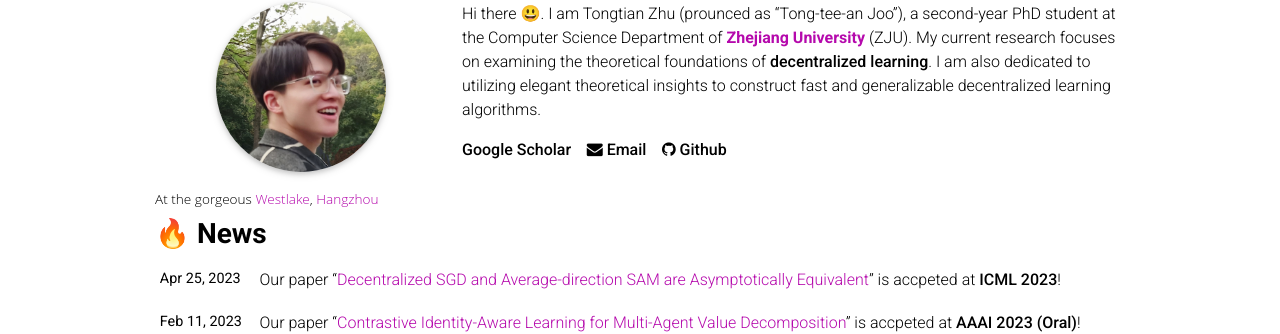
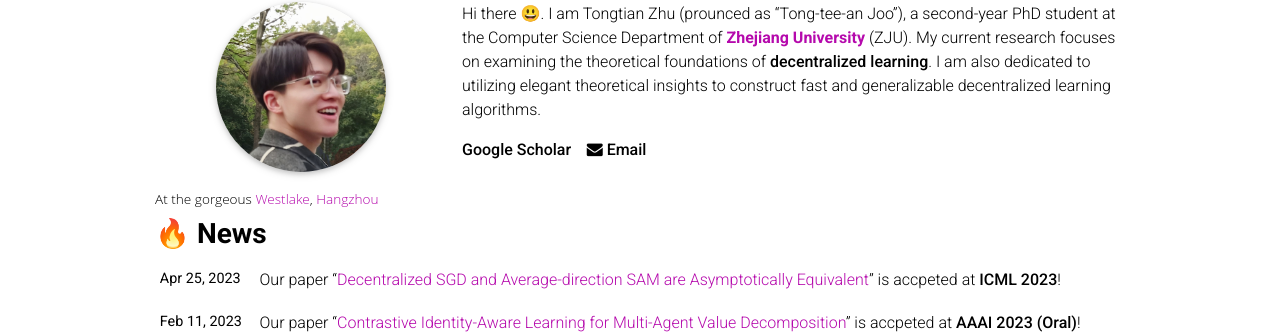
Before and after one commit to Raiden-Zhu/Raiden-Zhu.github.io, a Jekyll site: the page built from _pages/about.md, in a window 1280 px wide and 1208 px high. Shown: the part 199-533 px from the top of the window. Built offline with Jekyll 4.4.1, drawn with Linux system fonts in a browser that asks for light colours; full-size pictures stand in for the smaller copies a plugin makes; comment, search, counter and statistics services are not loaded; a style sheet for code colours, icons or effects is not loaded.

Commit message:
Update about.md

```diff
--- a/_pages/about.md
+++ b/_pages/about.md
@@ -23,7 +23,7 @@
 <!-- In the same year, I joined [<span style="font-weight: bold; color: #B509AC;">JD Explore Academy</span>](https://corporate.jd.com/) (JDE) as a a research intern, where I focused on the generalization theory of decentralized learning,  mentored by Professors [**Fengxiang He**](https://fengxianghe.github.io/) and [**Dacheng Tao**](https://www.sydney.edu.au/engineering/about/our-people/academic-staff/dacheng-tao.html). -->
 My current research focuses on examining the theoretical foundations of **decentralized learning**. I am also dedicated to utilizing elegant theoretical insights to construct fast and generalizable decentralized learning algorithms.
 
-<i class="ai ai-google-scholar"></i> [**Google Scholar**](https://scholar.google.com/citations?user=QvBDUsIAAAAJ&hl=zh-CN]) &nbsp;&nbsp; <!-- <i class="fa fa-twitter"></i> <[**Twitter**](https://twitter.com/Raiden13238619/) &nbsp;&nbsp; --> <i class="fa fa-envelope"></i> [**Email**](mailto:raiden@zju.edu.cn) &nbsp;&nbsp; <!--<i class="fa fa-weixin"></i> [**WeChat**](https://raw.githubusercontent.com/Raiden-Zhu/Raiden-Zhu.github.io/master/assets/img/WeChat_QR_code.jpg) &nbsp;&nbsp; --> <i class="fa fa-github"></i> [**Github**](https://github.com/Raiden-Zhu) &nbsp;&nbsp; <!--<i class="fab fa-zhihu"></i> [**Zhihu**](https://www.zhihu.com/people/you-li-70-94) -->
+<i class="ai ai-google-scholar"></i> [**Google Scholar**](https://scholar.google.com/citations?user=QvBDUsIAAAAJ&hl=zh-CN]) &nbsp;&nbsp; <!-- <i class="fa fa-twitter"></i> <[**Twitter**](https://twitter.com/Raiden13238619/) &nbsp;&nbsp; --> <i class="fa fa-envelope"></i> [**Email**](mailto:raiden@zju.edu.cn) &nbsp;&nbsp; <!--<i class="fa fa-weixin"></i> [**WeChat**](https://raw.githubusercontent.com/Raiden-Zhu/Raiden-Zhu.github.io/master/assets/img/WeChat_QR_code.jpg) &nbsp;&nbsp; -->  <!-- <i class="fa fa-github"></i>[**Github**](https://github.com/Raiden-Zhu) &nbsp;&nbsp; <i class="fab fa-zhihu"></i> [**Zhihu**](https://www.zhihu.com/people/you-li-70-94) -->
 
 <!-- <br/><br/> -->
 
```
